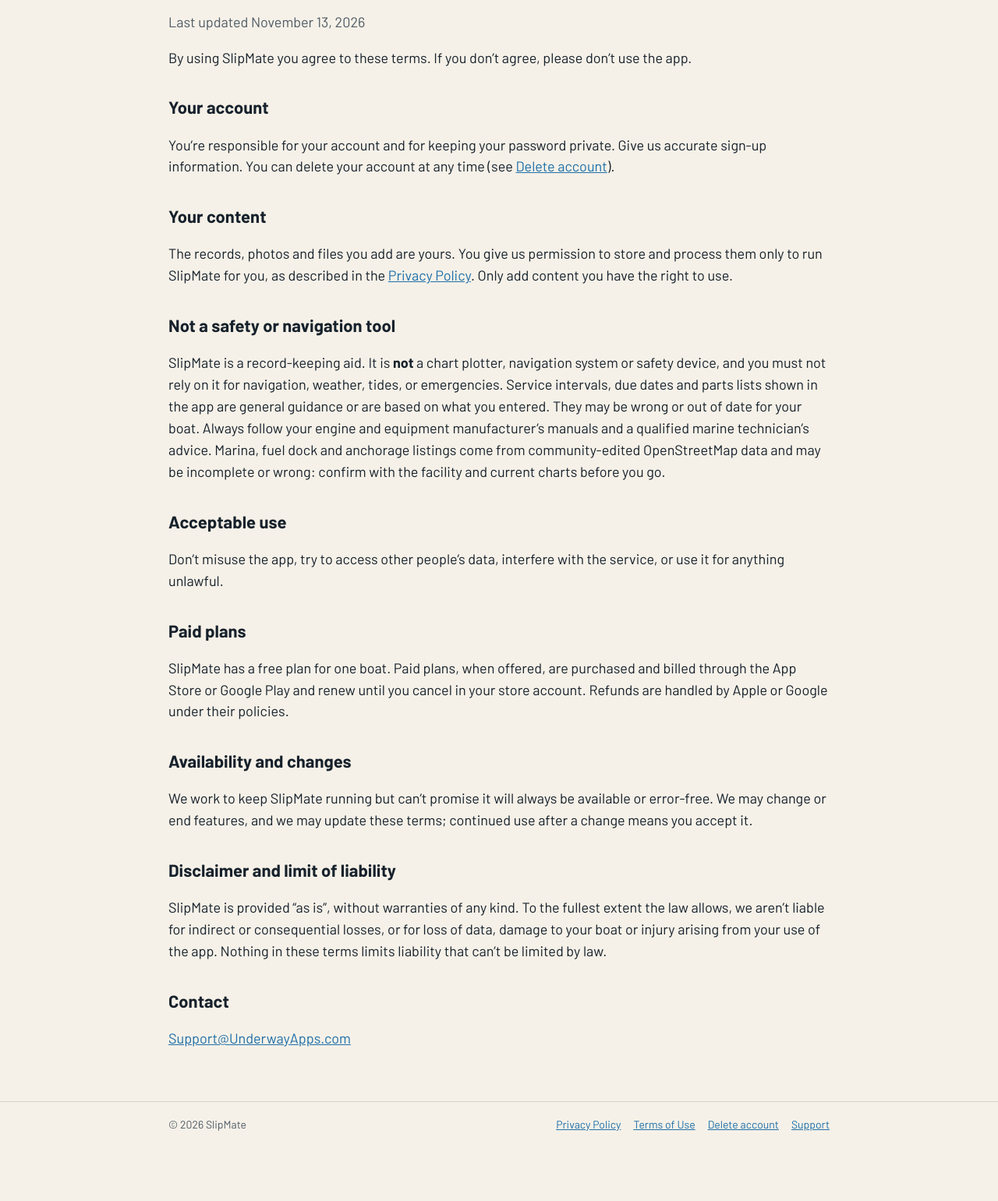
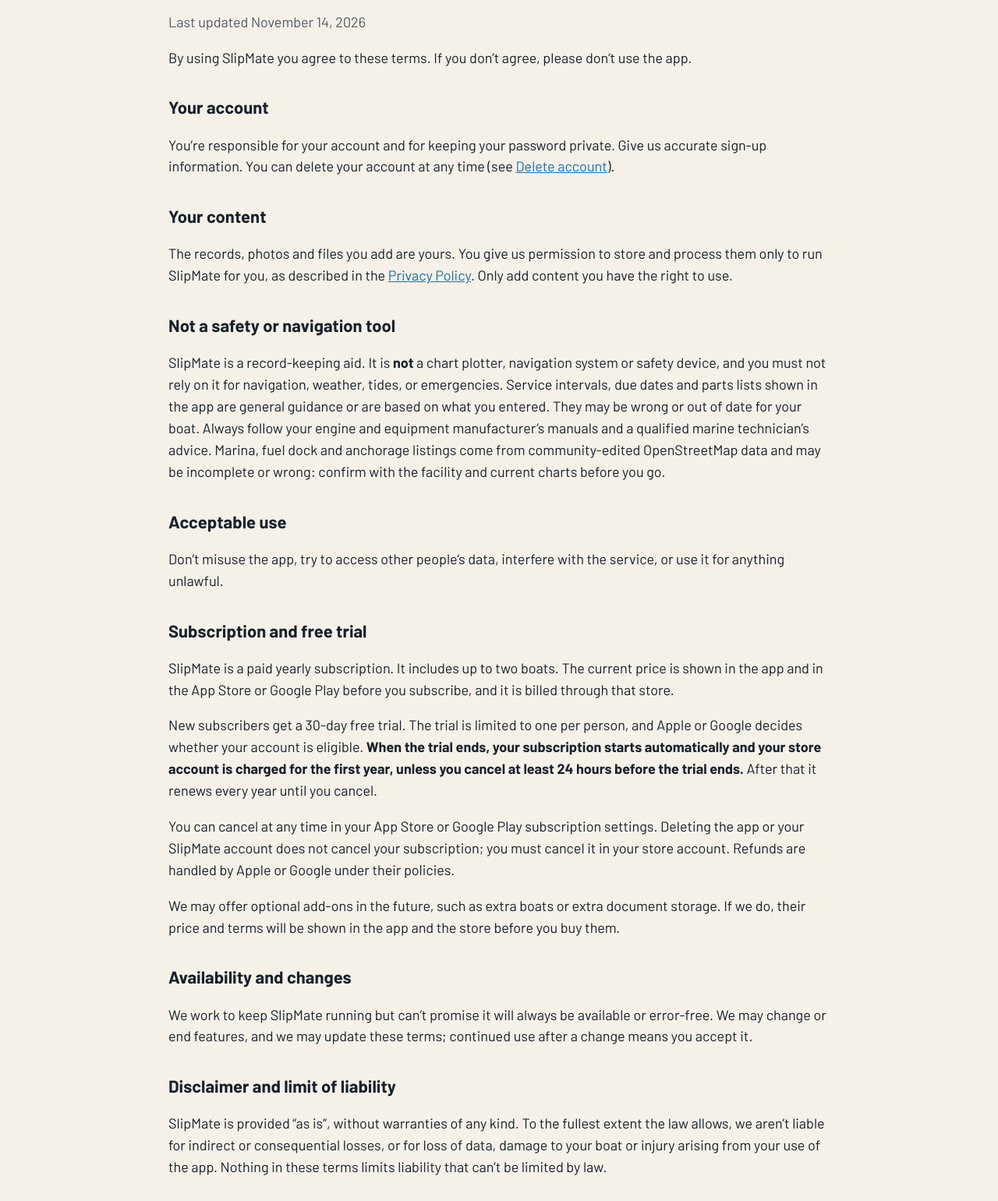
Before and after one commit to RoyStiles/underway-website, a website: page site/terms.html in a window 1280 px wide. Shown: the part 141-1682 px from the top of the page at 78% size. Before the commit the page ends 1613 px from the top, so only its background shows below. Drawn offline with Linux system fonts and the light colour scheme.

Commit message:
Terms: 30-day free trial, yearly subscription, two boats; align privacy and delete-account wording
Co-Authored-By: Claude Sonnet 5.5 <noreply@anthropic.com>

```diff
--- a/config.json
+++ b/config.json
@@ -4,5 +4,5 @@
   "ownerName": "SlipMate",
   "appStoreUrl": "",
   "playStoreUrl": "",
-  "lastUpdated": "November 13, 2026"
+  "lastUpdated": "November 14, 2026"
 }
--- a/site/terms.html
+++ b/site/terms.html
@@ -81,7 +81,7 @@ footer .sp{margin-right:auto}
 </div></header>
 <main>
 <h1>Terms of Use</h1>
-<p class="muted">Last updated November 13, 2026</p>
+<p class="muted">Last updated November 14, 2026</p>
 <p>By using SlipMate you agree to these terms. If you don’t agree, please don’t use the app.</p>
 
 <h2>Your account</h2>
@@ -96,8 +96,11 @@ footer .sp{margin-right:auto}
 <h2>Acceptable use</h2>
 <p>Don’t misuse the app, try to access other people’s data, interfere with the service, or use it for anything unlawful.</p>
 
-<h2>Paid plans</h2>
-<p>SlipMate has a free plan for one boat. Paid plans, when offered, are purchased and billed through the App Store or Google Play and renew until you cancel in your store account. Refunds are handled by Apple or Google under their policies.</p>
+<h2>Subscription and free trial</h2>
+<p>SlipMate is a paid yearly subscription. It includes up to two boats. The current price is shown in the app and in the App Store or Google Play before you subscribe, and it is billed through that store.</p>
+<p>New subscribers get a 30-day free trial. The trial is limited to one per person, and Apple or Google decides whether your account is eligible. <strong>When the trial ends, your subscription starts automatically and your store account is charged for the first year, unless you cancel at least 24 hours before the trial ends.</strong> After that it renews every year until you cancel.</p>
+<p>You can cancel at any time in your App Store or Google Play subscription settings. Deleting the app or your SlipMate account does not cancel your subscription; you must cancel it in your store account. Refunds are handled by Apple or Google under their policies.</p>
+<p>We may offer optional add-ons in the future, such as extra boats or extra document storage. If we do, their price and terms will be shown in the app and the store before you buy them.</p>
 
 <h2>Availability and changes</h2>
 <p>We work to keep SlipMate running but can’t promise it will always be available or error-free. We may change or end features, and we may update these terms; continued use after a change means you accept it.</p>
```
Also changed, not shown: pages/delete-account.html (+1 -1 lines), pages/privacy.html (+1 -1 lines), pages/terms.html (+5 -2 lines), site/delete-account.html (+1 -1 lines), site/privacy.html (+2 -2 lines).
